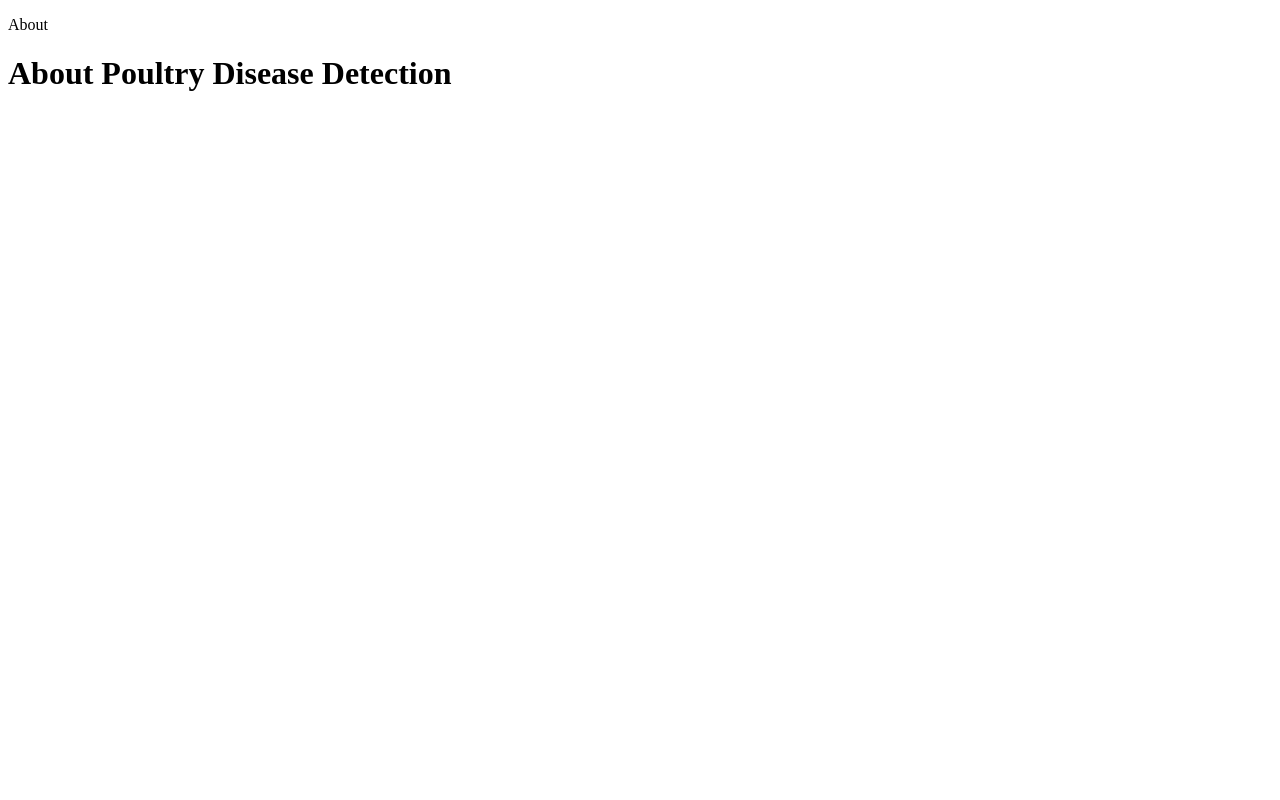
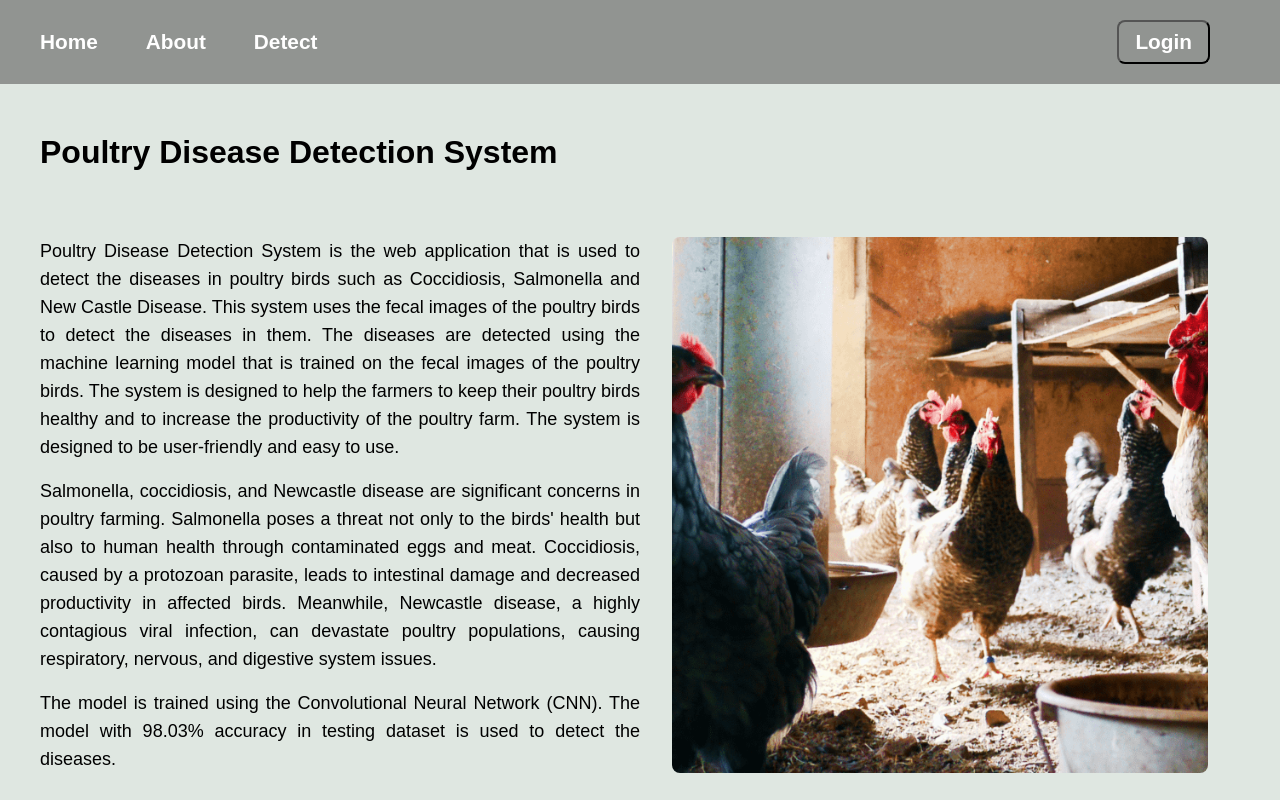
Before and after one commit to FYP-CSIT2023/poultry_disease_detection, a React (Vite) app in the folder frontend/: page /about in a window 1280 px wide. Built offline with nearby package versions, Linux system fonts and the light colour scheme.

Commit message:
feat: refactor code and add validations

```diff
--- a/frontend/src/components/About.jsx
+++ b/frontend/src/components/About.jsx
@@ -1,12 +1,54 @@
-import React from "react";
+import React from 'react';
+import Navbar from './Navbar';
+import './about.css';
+import Chicken1 from '../assets/poultry.png';
+
 const About = () => {
   return (
-    <div className="about-section-container">
+    <div className="about-container">
+      <div className="about-navbar">
+        <Navbar style={{ marginTop: 0 }} />
+      </div>
       <div className="about-section-text-container">
-        <p className="primary-subheading">About</p>
-        <h1 className="primary-heading">
-          About Poultry Disease Detection
-        </h1>
+        <h1 className="primary-heading">Poultry Disease Detection System</h1>
+        <div className="para-img-container">
+          <div className="para-div">
+            <p className="about-paragraph">
+              Poultry Disease Detection System is the web application that is
+              used to detect the diseases in poultry birds such as Coccidiosis,
+              Salmonella and New Castle Disease. This system uses the fecal
+              images of the poultry birds to detect the diseases in them. The
+              diseases are detected using the machine learning model that is
+              trained on the fecal images of the poultry birds. The system is
+              designed to help the farmers to keep their poultry birds healthy
+              and to increase the productivity of the poultry farm. The system
+              is designed to be user-friendly and easy to use.
+            </p>
+
+            <p className="about-paragraph">
+              Salmonella, coccidiosis, and Newcastle disease are significant
+              concerns in poultry farming. Salmonella poses a threat not only to
+              the birds' health but also to human health through contaminated
+              eggs and meat. Coccidiosis, caused by a protozoan parasite, leads
+              to intestinal damage and decreased productivity in affected birds.
+              Meanwhile, Newcastle disease, a highly contagious viral infection,
+              can devastate poultry populations, causing respiratory, nervous,
+              and digestive system issues.
+            </p>
+            <p className="about-paragraph">
+              The model is trained using the Convolutional Neural Network (CNN).
+              The model with 98.03% accuracy in testing dataset is used to
+              detect the diseases.
+            </p>
+          </div>
+          <div className="image-div">
+            <img
+              src={Chicken1}
+              alt="poultry farm"
+              className="about-image"
+            />
+          </div>
+        </div>
       </div>
     </div>
   );
--- a/frontend/src/components/LoginForm.css
+++ b/frontend/src/components/LoginForm.css
@@ -15,7 +15,7 @@
   background: #fff;
   border-radius: 8px;
   box-shadow: 0 0 10px rgba(0, 0, 0, 0.1);
-  min-width: 310px;
+  min-width: 450px;
 }
 
 .form-box h2 {
@@ -45,7 +45,6 @@
   cursor: pointer;
 }
 
-
 .form-box button:hover {
   background-color: #45a049;
 }
@@ -58,3 +57,7 @@
 .have-account p {
   margin: 0;
 }
+
+.required {
+  color: red;
+}
--- a/frontend/src/components/LoginForm.jsx
+++ b/frontend/src/components/LoginForm.jsx
@@ -4,10 +4,36 @@ import './LoginForm.css';
 
 const LoginForm = () => {
   const [username, setUsername] = useState('');
+  const [usernameError, setUsernameError] = useState('');
   const [password, setPassword] = useState('');
+  const [passwordError, setPasswordError] = useState('');
   const [errorMessage, setErrorMessage] = useState('');
   const navigate = useNavigate();
+
+  const loginValidation = () => {
+    event.preventDefault();
+    setUsernameError('');
+    setPasswordError('');
+    let isErrors = false;
+
+    if (username.trim() === '') {
+      setUsernameError('Please enter a username');
+      isErrors = true;
+    }
+
+    if (password.length === 0) {
+      setPasswordError('Please enter a password');
+      isErrors = true;
+    }
+    if (isErrors) {
+      return false;
+    }
+    return true;
+  };
+
   const handleLogin = async () => {
+    const validation = loginValidation();
+    if (validation) {
       try {
         const response = await fetch('http://127.0.0.1:8000/api/login/', {
           method: 'POST',
@@ -21,27 +47,24 @@ const LoginForm = () => {
         });
 
         if (!response.ok) {
-        const data = await response.json();
-        setErrorMessage(data.detail || 'Login failed');
-        return;
+          throw new Error('Invalid username or password');
         }
 
         const data = await response.json();
-      // Store the tokens in local storage or a secure storage mechanism
         localStorage.setItem('refresh_token', data.refresh);
         localStorage.setItem('access_token', data.access);
 
         setErrorMessage('');
         navigate('/detect');
       } catch (error) {
-      console.error('Login error:', error);
-      setErrorMessage('An error occurred during login');
+        setErrorMessage(error.message);
+      }
     }
   };
 
   return (
     <div className="form-container">
-      <div className="form-box">
+      <form className="form-box">
         <h2>Login</h2>
         <div>
           <label>Username:</label>
@@ -50,7 +73,9 @@ const LoginForm = () => {
             value={username}
             onChange={(e) => setUsername(e.target.value)}
             placeholder="Enter username"
+            required
           />
+          {usernameError && <p style={{ color: 'red' }}>{usernameError}</p>}
         </div>
         <div>
           <label>Password:</label>
@@ -59,15 +84,17 @@ const LoginForm = () => {
             value={password}
             onChange={(e) => setPassword(e.target.value)}
             placeholder="Enter password"
+            required
           />
+          {passwordError && <p style={{ color: 'red' }}>{passwordError}</p>}
         </div>
-        <button onClick={handleLogin}>Login</button>
+        <button data-testid="login-button" onClick={handleLogin}>Login</button>
         <div className="have-account">
           <p>Don't have account?</p>
           {<Link to="/register">Register</Link>}
         </div>
         {errorMessage && <p style={{ color: 'red' }}>{errorMessage}</p>}
-      </div>
+      </form>
     </div>
   );
 };
--- a/frontend/src/components/Navbar.jsx
+++ b/frontend/src/components/Navbar.jsx
@@ -3,7 +3,7 @@ import { Link, useNavigate } from 'react-router-dom';
 import './navbar.css';
 import { isAuthenticated } from '../App';
 
-const Navbar = () => {
+const Navbar = ({ style }) => {
   const [authenticated, setAuthenticated] = useState(false);
   const navigate = useNavigate();
 
@@ -28,7 +28,10 @@ const Navbar = () => {
   }, []);
   return (
     <nav>
-      <div className="navbar-links-container">
+      <div
+        className="navbar-links-container"
+        style={style}
+      >
         <div>
           <Link
             className="link"
--- /dev/null
+++ b/frontend/src/components/about.css
@@ -0,0 +1,48 @@
+.about-navbar {
+  padding: 20px 40px;
+  background-color: #413f3f7e;
+  /* border: 1px solid #413f3f7e; */
+}
+
+.about-container {
+  background-color: #dfe7e1;
+  height: 100vh;
+}
+
+.about-section-text-container {
+  margin-top: 50px;
+  display: flex;
+  flex-direction: column;
+  gap: 50px;
+  padding: 0 40px;
+}
+
+.para-img-container {
+  display: flex;
+  width: 100%;
+}
+.para-div {
+  width: 50%;
+  padding: 16px 0px;
+  display: flex;
+  flex-direction: column;
+  gap: 16px;
+}
+
+.image-div {
+  width: 50%;
+  padding: 16px 32px;
+}
+
+.about-paragraph {
+  font-size: 18px;
+  line-height: 28px;
+  text-align: justify;
+}
+
+.about-image {
+  width: 100%;
+  height: 100%;
+  object-fit: cover;
+  border-radius: 8px;
+}
--- a/frontend/src/components/navbar.css
+++ b/frontend/src/components/navbar.css
@@ -4,6 +4,7 @@
   margin-top: 20px;
   display: flex;
   justify-content: space-between;
+  align-items: center;
 }
 
 .login-logout-button {
@@ -29,3 +30,7 @@
   font-size: 1.3rem;
   font-weight: 600;
 }
+
+.link:hover {
+  color: #1eced4;
+}
--- a/frontend/src/components/upload.jsx
+++ b/frontend/src/components/upload.jsx
@@ -16,7 +16,6 @@ const UploadButton = ({ buttonText, onUpload }) => {
 
     if (file) {
       if (file.type.startsWith('image/')) {
-        // setUploadedImage(file);
         setUploadedImage(URL.createObjectURL(file));
         onUpload(file);
       } else {
@@ -28,12 +27,9 @@ const UploadButton = ({ buttonText, onUpload }) => {
   const handleButtonClick = () => {
     setLoading(true);
 
-    // Create a FormData object to send the image file
     const formData = new FormData();
     formData.append('image', imageFile);
-    console.log(imageFile);
 
-    // Assuming you have a Django API endpoint at 'your-api-endpoint'
     axios
       .post('http://127.0.0.1:8000/detect/uploads/', formData, {
         headers: {
@@ -41,8 +37,6 @@ const UploadButton = ({ buttonText, onUpload }) => {
         },
       })
       .then((response) => {
-        // Handle the response data as needed
-        console.log('API Response:', response.data.predicted_class);
         setResponseData(response.data.predicted_class);
       })
       .catch((error) => {
--- a/frontend/src/index.css
+++ b/frontend/src/index.css
@@ -0,0 +1,15 @@
+*,
+*::before,
+*::after {
+  margin: 0;
+  padding: 0;
+  box-sizing: border-box;
+  font-family: 'Reem Kufi', sans-serif !important;
+}
+
+html,
+body {
+  height: 100%;
+  margin: 0;
+  padding: 0;
+}
```
Also changed, not shown: frontend/src/components/RegisterForm.jsx (+56 -7 lines), frontend/src/assets/poultry.png (added). Lines whose indentation alone changed are shown as unchanged.
